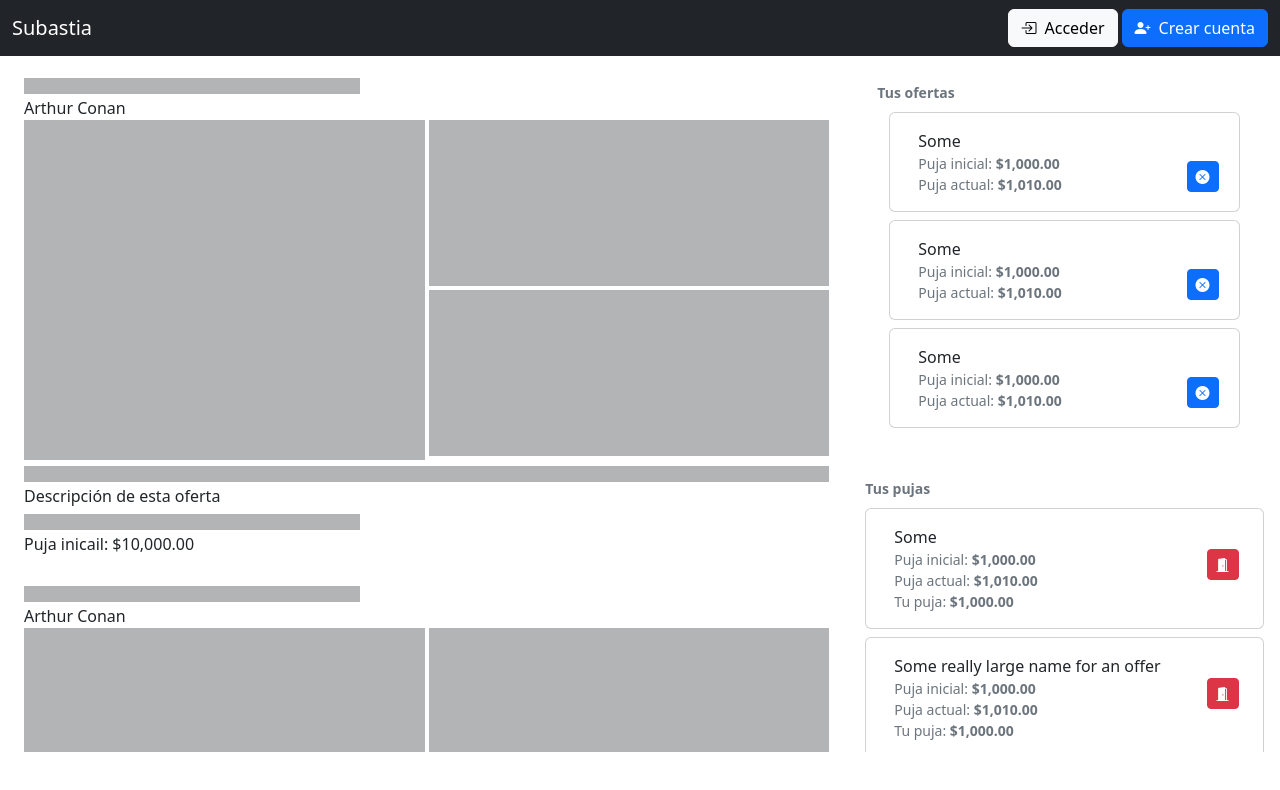
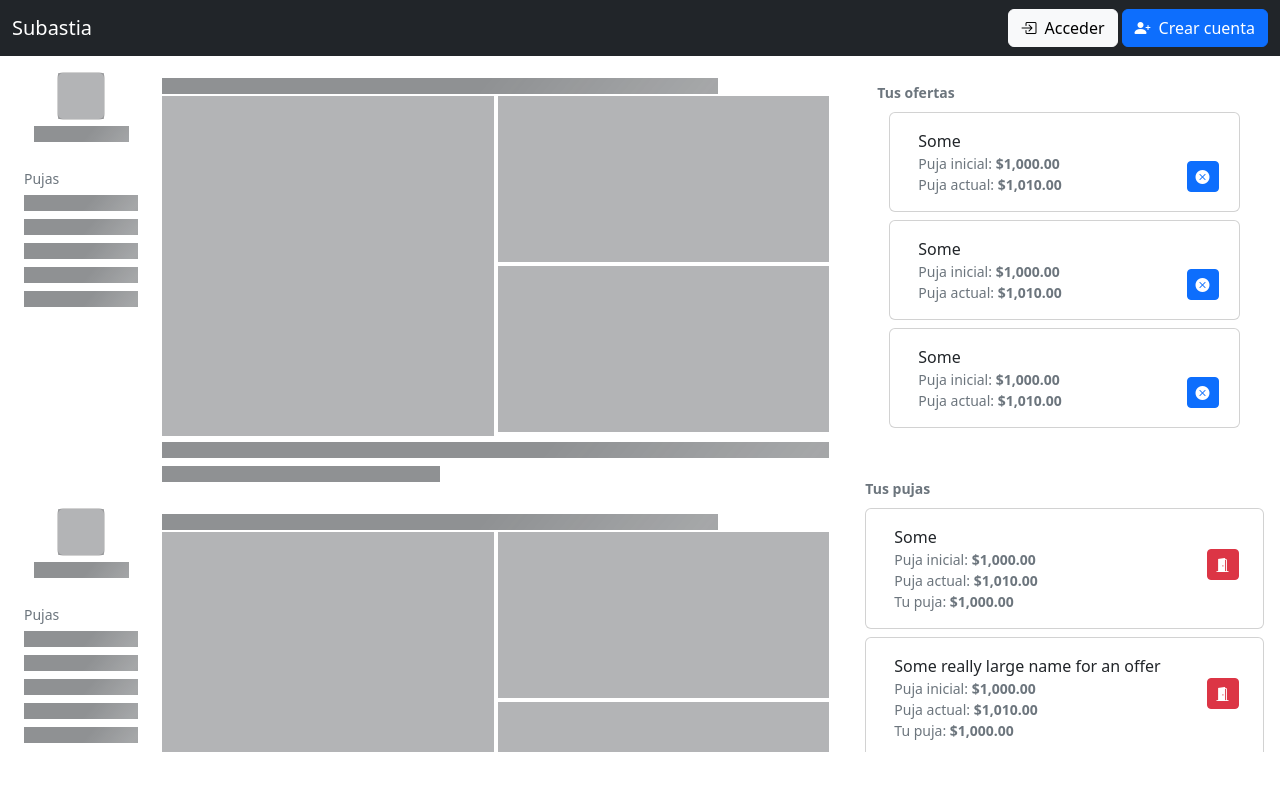
Before and after one commit to wonddark/mercadi, a React (Create React App) app: page /user/feed in a window 1280 px wide. Shown: the top 790 px of the page. Built offline with nearby package versions, Linux system fonts and the light colour scheme.

Commit message:
Redesigned the offers feed

```diff
--- a/src/components/FeedOffer.tsx
+++ b/src/components/FeedOffer.tsx
@@ -1,14 +1,42 @@
-import { formatMoney } from "../helpers/formatters.helper";
-
 function FeedOffer() {
   return (
     <div className="container mb-4">
+      <div className="row row-cols-2">
+        <div className="col col-2 text-center">
+          <div
+            className="card mx-auto"
+            style={{ width: "48px", height: "48px" }}
+          >
+            <div className="placeholder-glow h-100 rounded-circle">
+              <div className="placeholder col-12 h-100"></div>
+            </div>
+          </div>
+          <span className="placeholder-wave d-block mb-4">
+            <span className="placeholder col-10" />
+          </span>
+          <span className="text-start d-block text-muted small">Pujas</span>
+          <span className="placeholder-wave">
+            <span className="placeholder col-12" />
+          </span>
+          <span className="placeholder-wave">
+            <span className="placeholder col-12" />
+          </span>
+          <span className="placeholder-wave">
+            <span className="placeholder col-12" />
+          </span>
+          <span className="placeholder-wave">
+            <span className="placeholder col-12" />
+          </span>
+          <span className="placeholder-wave">
+            <span className="placeholder col-12" />
+          </span>
+        </div>
+        <div className="col col-10">
           <div className="row row-cols-1">
             <div className="col">
-          <p className="placeholder-glow m-0 p-0">
-            <span className="placeholder col-5" />
-          </p>
-          <span>Arthur Conan</span>
+              <span className="placeholder-wave m-0 p-0">
+                <span className="placeholder col-10" />
+              </span>
             </div>
           </div>
           <div className="row row-cols-2 g-1">
@@ -32,14 +60,14 @@ function FeedOffer() {
               </div>
             </div>
           </div>
-      <p className="placeholder-glow m-0 p-0">
+          <p className="placeholder-wave m-0 p-0">
             <span className="placeholder col-12" />
           </p>
-      <span>Descripción de esta oferta</span>
-      <p className="placeholder-glow m-0 p-0">
+          <p className="placeholder-wave m-0 p-0">
             <span className="placeholder col-5" />
           </p>
-      <span>Puja inicail: {formatMoney("10000")}</span>
+        </div>
+      </div>
     </div>
   );
 }
```
Lines whose indentation alone changed are shown as unchanged.
